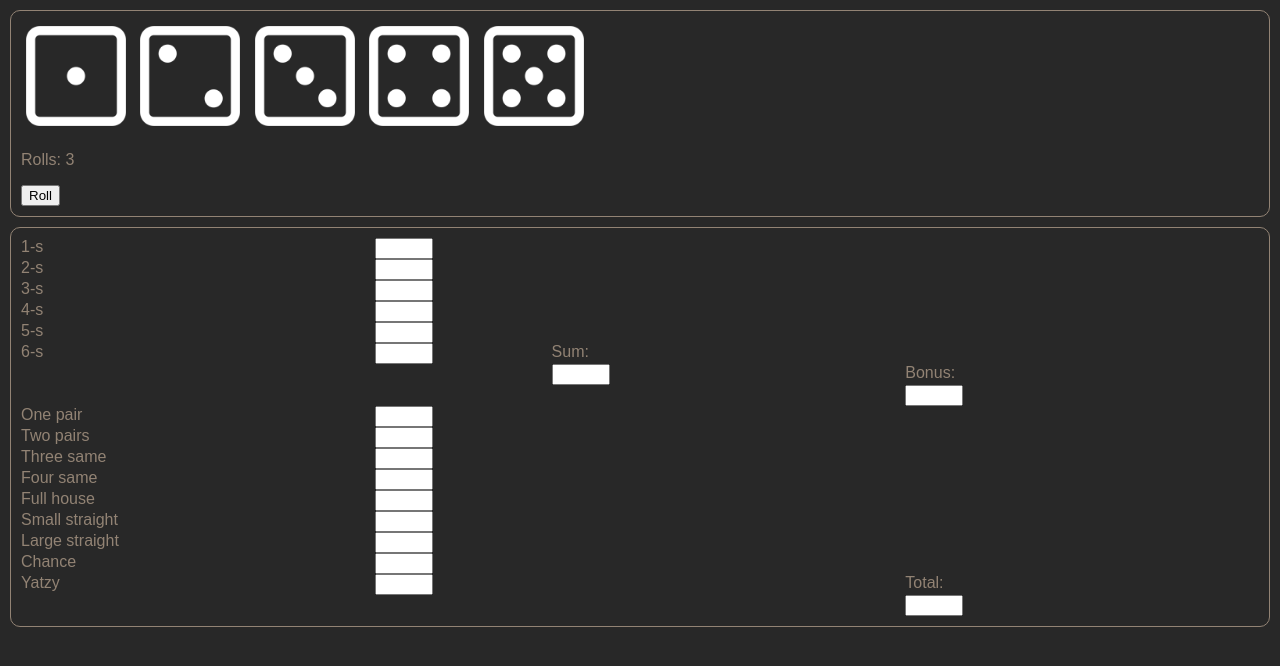
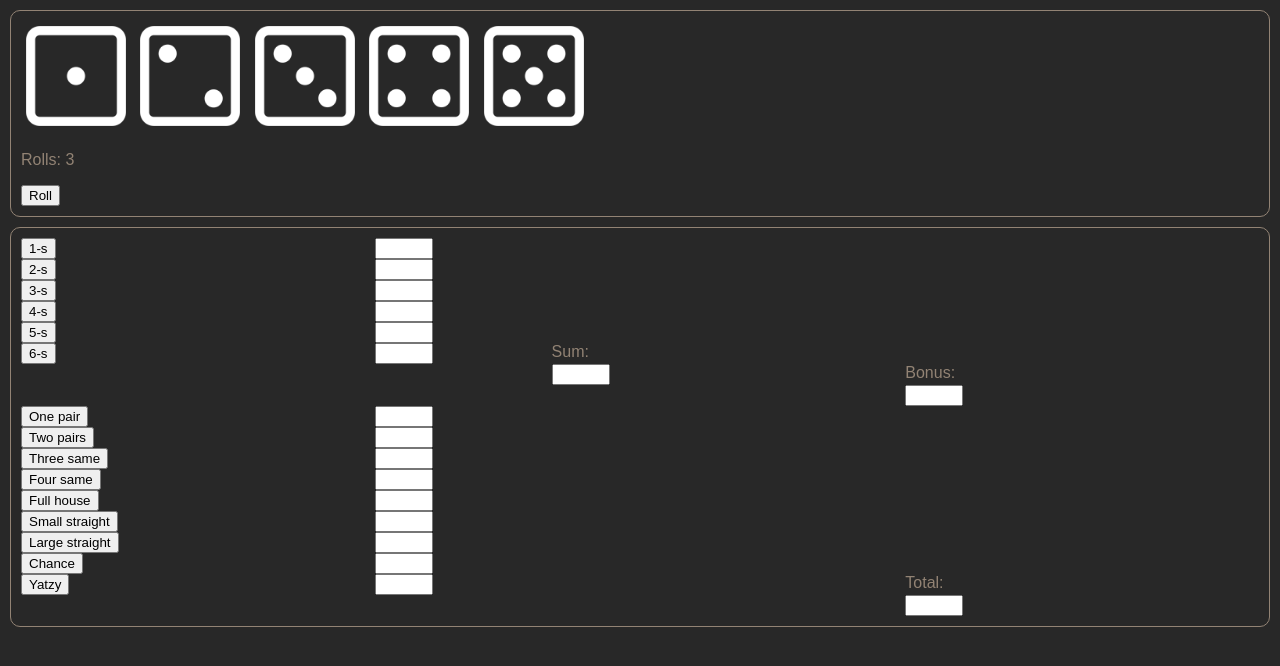
Before and after one commit to rasmusmeinert/yatzy_js, a website with bundled scripts: page index.html in a window 1280 px wide. Built offline with nearby package versions, Linux system fonts and the light colour scheme.

Commit message:
nu med knoppers

```diff
--- a/index.html
+++ b/index.html
@@ -22,39 +22,39 @@
 
         <section id="scoreSection">
             <div id="scorePane">
-                <label class="col1">1-s</label>
+                <label class="col1"><button type="button" class="btnScores">1-s</button></label>
                 <input type="text" id="txfOnes" value="" class="col2" readonly>
-                <label class="col1">2-s</label>
+                <label class="col1"><button type="button" class="btnScores">2-s</button></label>
                 <input type="text" id="txfTwos" value="" class="col2" readonly>
-                <label class="col1">3-s</label>
+                <label class="col1"><button type="button" class="btnScores">3-s</button></label>
                 <input type="text" id="txfThrees" value="" readonly>
-                <label class="col1">4-s</label>
+                <label class="col1"><button type="button" class="btnScores">4-s</button></label>
                 <input type="text" id="txfFours" value="" class="col2" readonly>
-                <label class="col1">5-s</label>
+                <label class="col1"><button type="button" class="btnScores">5-s</button></label>
                 <input type="text" id="txfFives" value="" class="col2" readonly>
-                <label class="col1">6-s</label>
+                <label class="col1"><button type="button" class="btnScores">6-s</button></label>
                 <input type="text" id="txfSixes" value="" class="col2" readonly>
                 <label class="col3">Sum:</label>
                 <input type="text" id="txfSum" value="" class="col3" readonly>
                 <label class="col4">Bonus:</label>
                 <input type="text" id="txfBonus" value="" class="col4" readonly>
-                <label class="col1">One pair</label>
+                <label class="col1"><button type="button" class="btnScores">One pair</button></label>
                 <input type="text" id="txfOnePair" value="" class="col2" readonly>
-                <label class="col1">Two pairs</label>
+                <label class="col1"><button type="button" class="btnScores">Two pairs</button></label>
                 <input type="text" id="txfTwoPairs" value="" class="col2" readonly>
-                <label class="col1">Three same</label>
+                <label class="col1"><button type="button" class="btnScores">Three same</button></label>
                 <input type="text" id="txfThreeSame" value="" class="col2" readonly>
-                <label class="col1">Four same</label class="col1">
+                <label class="col1"><button type="button" class="btnScores">Four same</button></label>
                 <input type="text" id="txfFourSame" value="" class="col2" readonly>
-                <label class="col1">Full house</label>
+                <label class="col1"><button type="button" class="btnScores">Full house</button></label>
                 <input type="text" id="txfFullHouse" value="" class="col2" readonly>
-                <label class="col1">Small straight</label>
+                <label class="col1"><button type="button" class="btnScores">Small straight</button></label>
                 <input type="text" id="txfSmallStraight" value="" class="col2" readonly>
-                <label class="col1">Large straight</label>
+                <label class="col1"><button type="button" class="btnScores">Large straight</button></label>
                 <input type="text" id="txfLargeStraight" value="" class="col2" readonly>
-                <label class="col1">Chance</label>
+                <label class="col1"><button type="button" class="btnScores">Chance</button></label>
                 <input type="text" id="txfChance" value="" class="col2" readonly>
-                <label class="col1">Yatzy</label>
+                <label class="col1"><button type="button" class="btnScores">Yatzy</button></label>
                 <input type="text" id="txfYatzy" value="" class="col2" readonly>
                 <label class="col4">Total:</label>
                 <input type="text" id="txfTotal" value="" class="col4" readonly>
```
